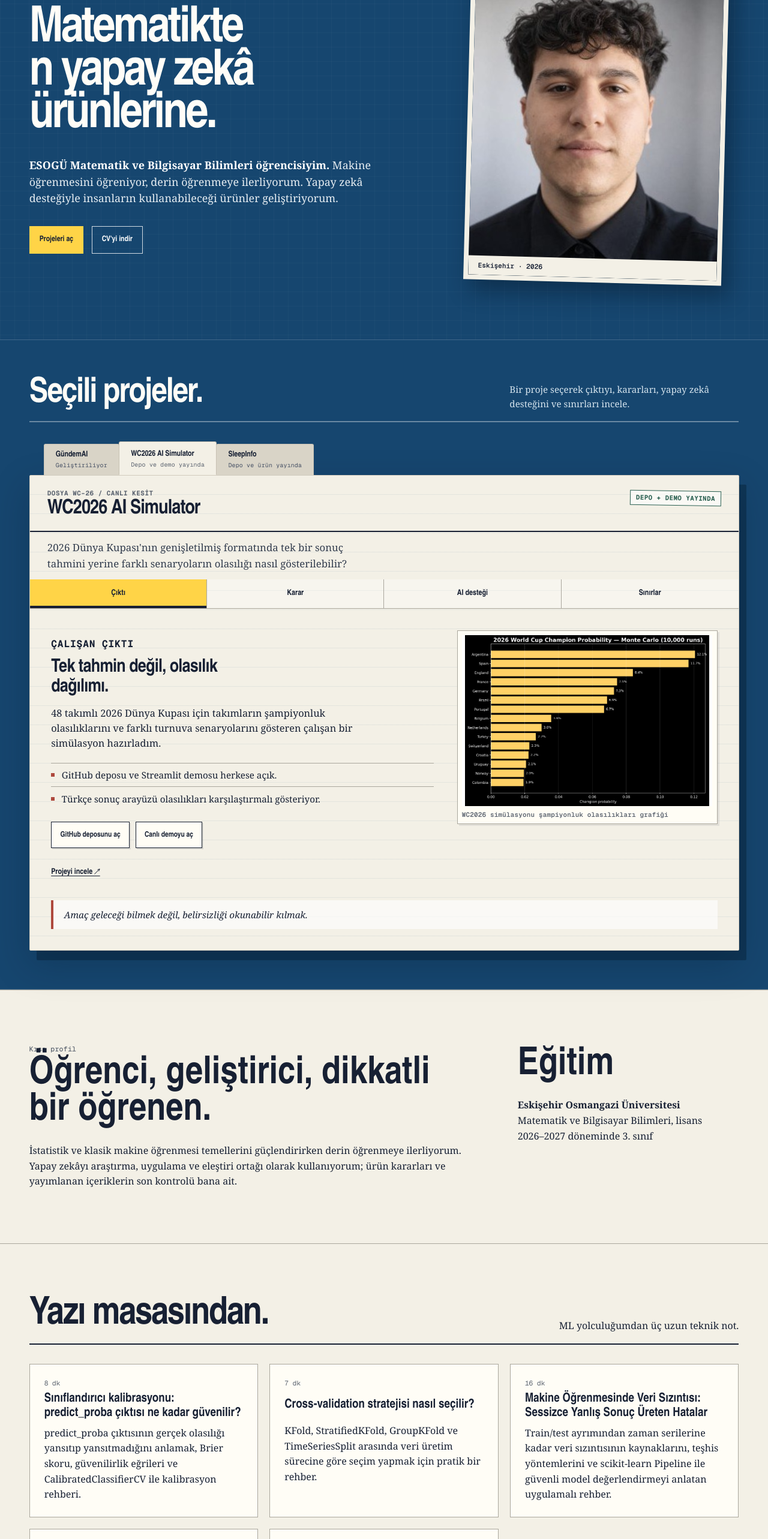
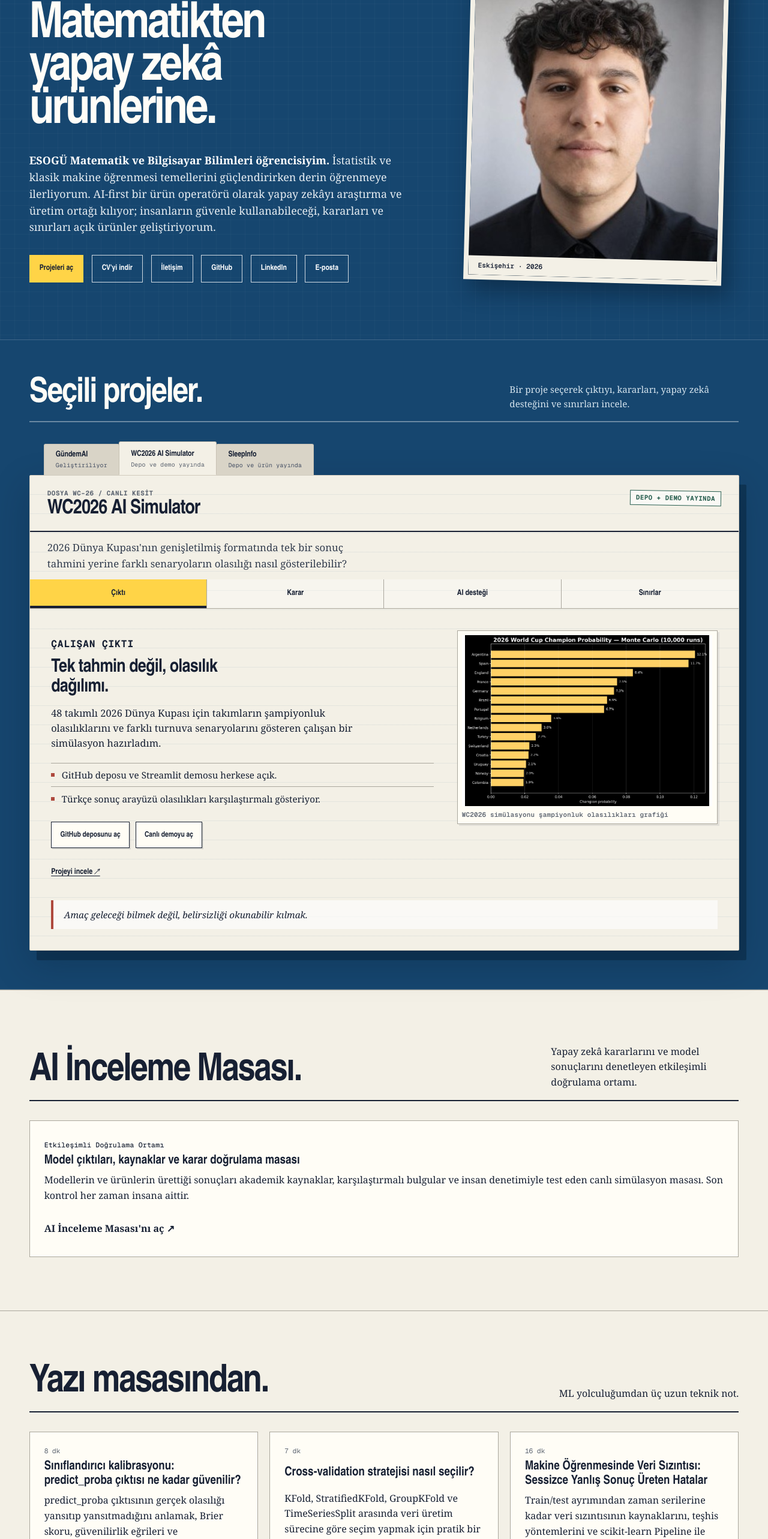
Before and after one commit to cemyildizcy/cemyildiz-portfolio, a Next.js app: page / in a window 1280 px wide. Shown: the part 234-2800 px from the top of the page at 60% size. Built offline with nearby package versions, Linux system fonts and the light colour scheme.

Commit message:
feat(page): compose live cutaway homepage experience

```diff
--- a/src/app/globals.css
+++ b/src/app/globals.css
@@ -156,10 +156,23 @@ button {
 .hero h1 {
   font: 900 clamp(3.25rem, 6.5vw, 6.5rem) / 0.86 var(--sans);
   letter-spacing: -0.045em;
-  max-width: 10ch;
+  max-width: 14ch;
   margin: 1.2rem 0 2rem;
   color: var(--white);
   overflow-wrap: anywhere;
+}
+
+.hero-name {
+  display: block;
+  font: 700 clamp(1.1rem, 2vw, 1.5rem) var(--mono);
+  color: var(--yellow);
+  letter-spacing: 0.05em;
+  margin-bottom: 0.6rem;
+  text-transform: uppercase;
+}
+
+.hero-role {
+  display: block;
 }
 
 .lede {
@@ -734,6 +747,7 @@ footer {
 .profile-section,
 .writing-section,
 .linkedin-section,
+.review-preview-section,
 .content-page {
   background: var(--paper);
   padding: clamp(3rem, 7vw, 7rem) clamp(1rem, 3.8vw, 3.5rem);
@@ -767,6 +781,7 @@ footer {
 .profile-section h2,
 .writing-section h2,
 .linkedin-section h2,
+.review-preview-section h2,
 .content-page h1 {
   font: 900 clamp(2.3rem, 5vw, 4.5rem) / 0.95 var(--sans);
   margin: 0.4rem 0 1.4rem;
@@ -837,17 +852,43 @@ footer {
   justify-content: space-between;
 }
 
-.linkedin-grid strong {
+.linkedin-grid strong,
+.linkedin-grid h3 {
   font: 800 1.15rem var(--sans);
+  margin: 0.5rem 0;
+  color: var(--ink);
 }
 
 .writing-section .text-link,
-.linkedin-section .text-link {
+.linkedin-section .text-link,
+.review-preview-section .text-link {
   min-height: 44px;
   min-width: 44px;
   display: inline-flex;
   align-items: center;
   font-weight: 700;
+}
+
+.review-preview-card {
+  margin-top: 2rem;
+  padding: 1.5rem;
+  border: 1px solid var(--rule);
+  background: #fffdf6;
+}
+
+.review-preview-card h3 {
+  font: 800 1.3rem / 1.15 var(--sans);
+  margin: 0.5rem 0;
+  color: var(--ink);
+}
+
+.review-preview-card p {
+  margin: 0.5rem 0;
+  color: var(--ink);
+}
+
+.review-preview-actions {
+  margin-top: 1.25rem;
 }
 
 .content-page {
--- a/src/app/page.tsx
+++ b/src/app/page.tsx
@@ -3,13 +3,205 @@ import Link from "next/link";
 import { EvidenceDesk } from "@/components/EvidenceDesk";
 import { getAllPosts } from "@/lib/blog";
 
-const posts=[
- {title:"2026 Dünya Kupası AI Simülatörü",meta:"6. hafta projesi",href:"https://www.linkedin.com/feed/update/urn:li:activity:7470769047601664000/"},
- {title:"Öğrenci Alışkanlıkları ve Akademik Başarı",meta:"5. hafta projesi",href:"https://www.linkedin.com/feed/update/urn:li:activity:7467981878382465024/"},
- {title:"Türkiye Deprem Risk Analizi",meta:"4. hafta projesi",href:"https://www.linkedin.com/feed/update/urn:li:activity:7465489993902411776/"}
+const posts = [
+  {
+    title: "2026 Dünya Kupası AI Simülatörü",
+    meta: "6. hafta projesi",
+    href: "https://www.linkedin.com/feed/update/urn:li:activity:7470769047601664000/",
+  },
+  {
+    title: "Öğrenci Alışkanlıkları ve Akademik Başarı",
+    meta: "5. hafta projesi",
+    href: "https://www.linkedin.com/feed/update/urn:li:activity:7467981878382465024/",
+  },
+  {
+    title: "Türkiye Deprem Risk Analizi",
+    meta: "4. hafta projesi",
+    href: "https://www.linkedin.com/feed/update/urn:li:activity:7465489993902411776/",
+  },
 ];
-export default function Home(){const writing=getAllPosts();return <main><section className="hero"><div className="hero-copy"><p className="margin-note">Cem Yıldız / Eskişehir / öğrenirken paylaşan</p><h1>Matematikten yapay zekâ ürünlerine.</h1><p className="lede"><span>ESOGÜ Matematik ve Bilgisayar Bilimleri öğrencisiyim.</span> Makine öğrenmesini öğreniyor, derin öğrenmeye ilerliyorum. Yapay zekâ desteğiyle insanların kullanabileceği ürünler geliştiriyorum.</p><div className="hero-actions"><Link href="#work">Projeleri aç</Link><a href="/documents/Cem_Yildiz_CV.pdf" download>CV&apos;yi indir</a></div></div><figure className="portrait"><Image src="/images/profile.jpg" alt="Cem Yıldız profil fotoğrafı" fill priority sizes="(max-width: 760px) 75vw, 34vw"/><figcaption>Eskişehir · 2026</figcaption></figure></section><EvidenceDesk/>
-<section id="about" className="profile-section"><div><p className="margin-note">Kısa profil</p><h2>Öğrenci, geliştirici, dikkatli bir öğrenen.</h2><p>İstatistik ve klasik makine öğrenmesi temellerini güçlendirirken derin öğrenmeye ilerliyorum. Yapay zekâyı araştırma, uygulama ve eleştiri ortağı olarak kullanıyorum; ürün kararları ve yayımlanan içeriklerin son kontrolü bana ait.</p></div><div><h2>Eğitim</h2><p><strong>Eskişehir Osmangazi Üniversitesi</strong><br/>Matematik ve Bilgisayar Bilimleri, lisans<br/>2026–2027 döneminde 3. sınıf</p></div></section>
-<section className="writing-section"><div className="section-head"><h2>Yazı masasından.</h2><p>ML yolculuğumdan üç uzun teknik not.</p></div><div className="writing-grid">{writing.map(p=><article key={p.slug}><p>{p.readTime}</p><h3><Link href={`/blog/${p.slug}`}>{p.title}</Link></h3><p>{p.description}</p></article>)}</div><Link className="text-link" href="/blog">Tüm yazılar</Link></section>
-<section className="linkedin-section"><div className="section-head"><h2>Proje günlüğü.</h2><p>Git geçmişinde URL&apos;si doğrulanan seçilmiş LinkedIn paylaşımları.</p></div><div className="linkedin-grid">{posts.map(p=><a key={p.href} href={p.href} target="_blank" rel="noreferrer" aria-label={p.title}><span>{p.meta}</span><strong>{p.title}</strong><small>LinkedIn&apos;de aç ↗</small></a>)}</div><a className="text-link" href="https://www.linkedin.com/in/cemyildizcy/">LinkedIn profili</a></section>
-<section id="now" className="now"><h2>Şu anda neye odaklanıyorum?</h2><div className="now-grid"><p><strong>Öğrenme</strong> Derin öğrenmeden önce istatistik ve klasik makine öğrenmesi temellerimi güçlendiriyorum.</p><p><strong>Üretim</strong> GündemAI ile yoğun bilgi akışını daha kolay okunabilir hâle getirmeye çalışıyorum.</p><p><strong>Yöntem</strong> Yapay zekâyı araştırma, uygulama ve eleştiri süreçlerinde aktif bir üretim ortağı olarak kullanıyorum.</p></div></section><section className="about"><h2>Bağlantılar.</h2><div className="contact-links"><a href="https://github.com/cemyildizcy">GitHub</a><a href="https://www.linkedin.com/in/cemyildizcy/">LinkedIn</a><a href="mailto:cemyildizcy@hotmail.com">E-posta</a></div></section></main>}
+
+export default function Home() {
+  const writing = getAllPosts();
+
+  return (
+    <main>
+      <section className="hero" aria-labelledby="hero-title">
+        <div className="hero-copy">
+          <p className="margin-note">
+            Cem Yıldız / Eskişehir / ML temelleri &amp; AI-first ürün operatörü
+          </p>
+          <h1 id="hero-title">
+            <span className="hero-name">Cem Yıldız</span>
+            <span className="hero-role">Matematikten yapay zekâ ürünlerine.</span>
+          </h1>
+          <p className="lede">
+            <span>ESOGÜ Matematik ve Bilgisayar Bilimleri öğrencisiyim.</span> İstatistik ve klasik makine öğrenmesi temellerini güçlendirirken derin öğrenmeye ilerliyorum. AI-first bir ürün operatörü olarak yapay zekâyı araştırma ve üretim ortağı kılıyor; insanların güvenle kullanabileceği, kararları ve sınırları açık ürünler geliştiriyorum.
+          </p>
+          <div className="hero-actions">
+            <Link href="#work">Projeleri aç</Link>
+            <a href="/documents/Cem_Yildiz_CV.pdf" download>
+              CV&apos;yi indir
+            </a>
+            <a href="mailto:cemyildizcy@hotmail.com">İletişim</a>
+            <a
+              href="https://github.com/cemyildizcy"
+              target="_blank"
+              rel="noopener noreferrer"
+            >
+              GitHub
+            </a>
+            <a
+              href="https://www.linkedin.com/in/cemyildizcy/"
+              target="_blank"
+              rel="noopener noreferrer"
+            >
+              LinkedIn
+            </a>
+            <a href="mailto:cemyildizcy@hotmail.com">E-posta</a>
+          </div>
+        </div>
+        <figure className="portrait">
+          <Image
+            src="/images/profile.jpg"
+            alt="Cem Yıldız profil fotoğrafı"
+            fill
+            priority
+            sizes="(max-width: 760px) 75vw, 34vw"
+          />
+          <figcaption>Eskişehir · 2026</figcaption>
+        </figure>
+      </section>
+
+      <EvidenceDesk />
+
+      <section id="review-desk" className="review-preview-section" aria-labelledby="review-desk-title">
+        <div className="section-head">
+          <h2 id="review-desk-title">AI İnceleme Masası.</h2>
+          <p>Yapay zekâ kararlarını ve model sonuçlarını denetleyen etkileşimli doğrulama ortamı.</p>
+        </div>
+        <div className="review-preview-card">
+          <p className="margin-note">Etkileşimli Doğrulama Ortamı</p>
+          <h3>Model çıktıları, kaynaklar ve karar doğrulama masası</h3>
+          <p>
+            Modellerin ve ürünlerin ürettiği sonuçları akademik kaynaklar, karşılaştırmalı bulgular ve insan denetimiyle test eden canlı simülasyon masası. Son kontrol her zaman insana aittir.
+          </p>
+          <div className="review-preview-actions">
+            <Link className="text-link" href="/ai-inceleme-masasi">
+              AI İnceleme Masası&apos;nı aç ↗
+            </Link>
+          </div>
+        </div>
+      </section>
+
+      <section className="writing-section">
+        <div className="section-head">
+          <h2>Yazı masasından.</h2>
+          <p>ML yolculuğumdan üç uzun teknik not.</p>
+        </div>
+        <div className="writing-grid">
+          {writing.map((p) => (
+            <article key={p.slug}>
+              <p>{p.readTime}</p>
+              <h3>
+                <Link href={`/blog/${p.slug}`}>{p.title}</Link>
+              </h3>
+              <p>{p.description}</p>
+            </article>
+          ))}
+        </div>
+        <Link className="text-link" href="/blog">
+          Tüm yazılar
+        </Link>
+      </section>
+
+      <section className="linkedin-section">
+        <div className="section-head">
+          <h2>Proje günlüğü.</h2>
+          <p>Git geçmişinde URL&apos;si doğrulanan seçilmiş LinkedIn paylaşımları.</p>
+        </div>
+        <div className="linkedin-grid">
+          {posts.map((p) => (
+            <a
+              key={p.href}
+              href={p.href}
+              target="_blank"
+              rel="noreferrer"
+              aria-label={p.title}
+            >
+              <span>{p.meta}</span>
+              <h3>{p.title}</h3>
+              <small>LinkedIn&apos;de aç ↗</small>
+            </a>
+          ))}
+        </div>
+        <a
+          className="text-link"
+          href="https://www.linkedin.com/in/cemyildizcy/"
+          target="_blank"
+          rel="noopener noreferrer"
+        >
+          LinkedIn profili
+        </a>
+      </section>
+
+      <section id="about" className="profile-section">
+        <div>
+          <p className="margin-note">Kısa profil</p>
+          <h2>Öğrenci, geliştirici, dikkatli bir öğrenen.</h2>
+          <p>
+            İstatistik ve klasik makine öğrenmesi temellerini güçlendirirken derin öğrenmeye ilerliyorum.
+            Yapay zekâyı araştırma, uygulama ve eleştiri ortağı olarak kullanıyorum; ürün kararları ve
+            yayımlanan içeriklerin son kontrolü bana ait.
+          </p>
+        </div>
+        <div>
+          <h2>Eğitim</h2>
+          <p>
+            <strong>Eskişehir Osmangazi Üniversitesi</strong>
+            <br />
+            Matematik ve Bilgisayar Bilimleri, lisans
+            <br />
+            2026–2027 döneminde 3. sınıf
+          </p>
+        </div>
+      </section>
+
+      <section id="now" className="now">
+        <h2>Şu anda neye odaklanıyorum?</h2>
+        <div className="now-grid">
+          <p>
+            <strong>Öğrenme</strong> Derin öğrenmeden önce istatistik ve klasik makine öğrenmesi temellerimi güçlendiriyorum.
+          </p>
+          <p>
+            <strong>Üretim</strong> GündemAI ile yoğun bilgi akışını daha kolay okunabilir hâle getirmeye çalışıyorum.
+          </p>
+          <p>
+            <strong>Yöntem</strong> Yapay zekâyı araştırma, uygulama ve eleştiri süreçlerinde aktif bir üretim ortağı olarak kullanıyorum.
+          </p>
+        </div>
+      </section>
+
+      <section className="about">
+        <h2>Bağlantılar.</h2>
+        <div className="contact-links">
+          <a
+            href="https://github.com/cemyildizcy"
+            target="_blank"
+            rel="noopener noreferrer"
+          >
+            GitHub
+          </a>
+          <a
+            href="https://www.linkedin.com/in/cemyildizcy/"
+            target="_blank"
+            rel="noopener noreferrer"
+          >
+            LinkedIn
+          </a>
+          <a href="mailto:cemyildizcy@hotmail.com">E-posta</a>
+        </div>
+      </section>
+    </main>
+  );
+}
```
Also changed, not shown: 1 other file (tests, documents, lock files or other folders).
